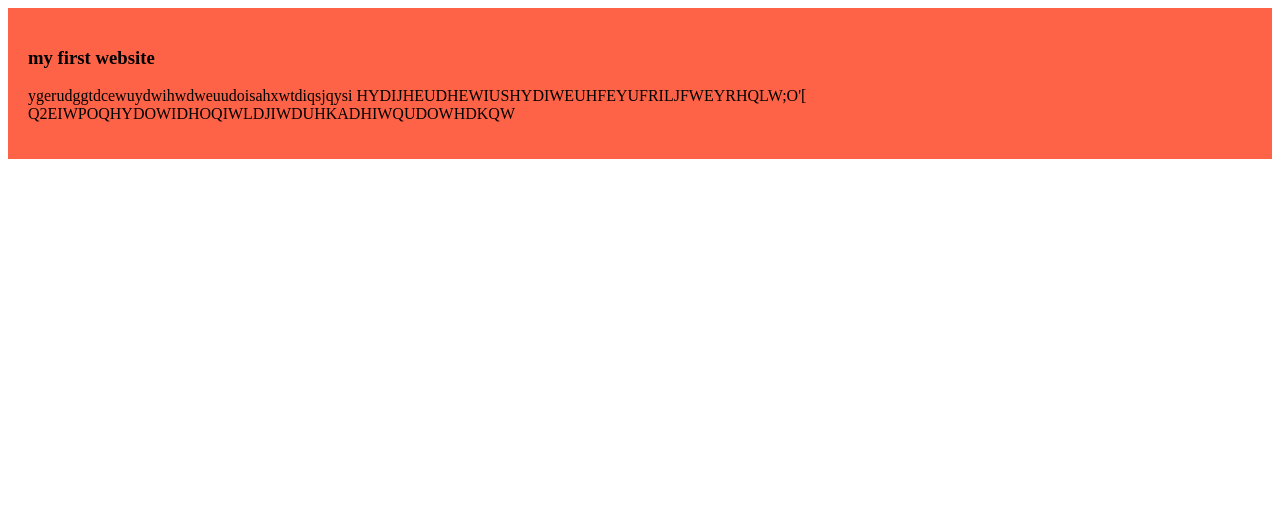
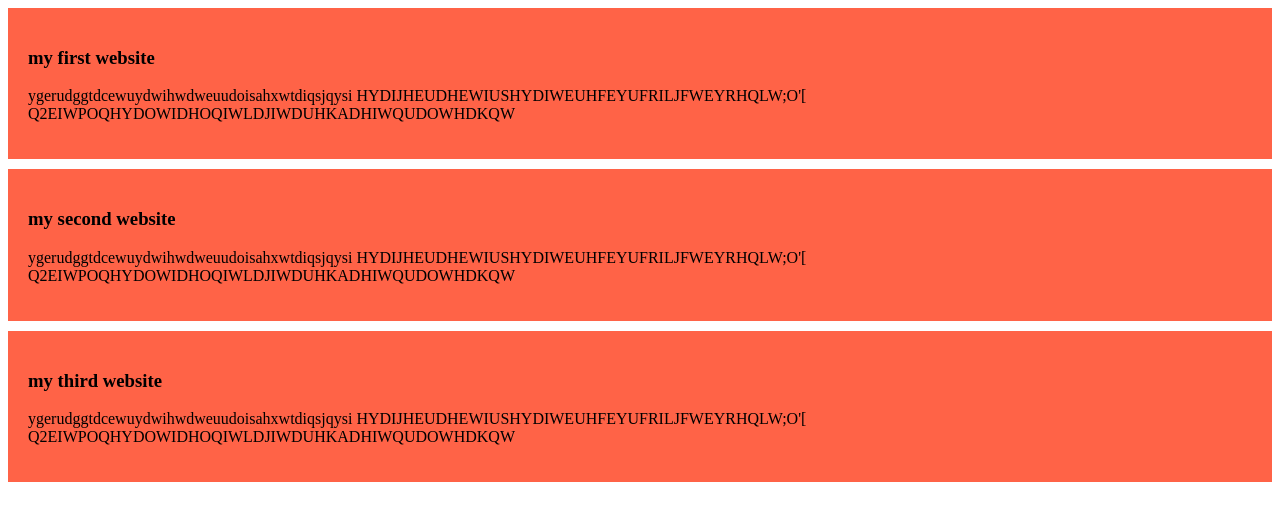
Before and after one commit to fariha-rahman721/simple-and-elegant, a plain HTML site: page index.html in a window 1280 px wide. Drawn offline with Linux system fonts and the light colour scheme.

Commit message:
added the second blog

```diff
--- a/index.html
+++ b/index.html
@@ -11,5 +11,13 @@
         <h3>my first website</h3>
         <p>ygerudggtdcewuydwihwdweuudoisahxwtdiqsjqysi  HYDIJHEUDHEWIUSHYDIWEUHFEYUFRILJFWEYRHQLW;O'[   Q2EIWPOQHYDOWIDHOQIWLDJIWDUHKADHIWQUDOWHDKQW</p>
     </div>
+    <div>
+        <h3>my second website</h3>
+        <p>ygerudggtdcewuydwihwdweuudoisahxwtdiqsjqysi  HYDIJHEUDHEWIUSHYDIWEUHFEYUFRILJFWEYRHQLW;O'[   Q2EIWPOQHYDOWIDHOQIWLDJIWDUHKADHIWQUDOWHDKQW</p>
+    </div>
+    <div>
+        <h3>my third website</h3>
+        <p>ygerudggtdcewuydwihwdweuudoisahxwtdiqsjqysi  HYDIJHEUDHEWIUSHYDIWEUHFEYUFRILJFWEYRHQLW;O'[   Q2EIWPOQHYDOWIDHOQIWLDJIWDUHKADHIWQUDOWHDKQW</p>
+    </div>
 </body>
 </html>
--- a/styles/blog.css
+++ b/styles/blog.css
@@ -1,4 +1,5 @@
 div{
     background-color: tomato;
     padding: 20px;
+    margin-bottom: 10px;
 }
```
